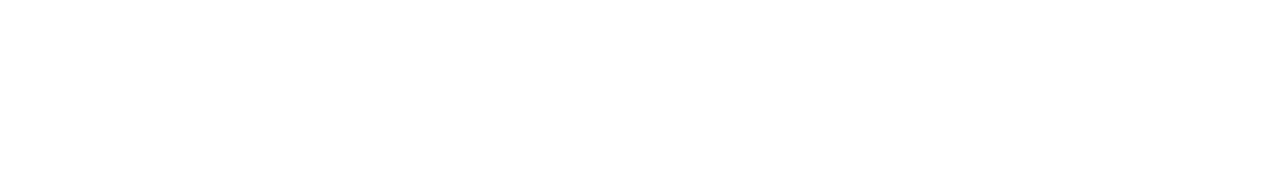
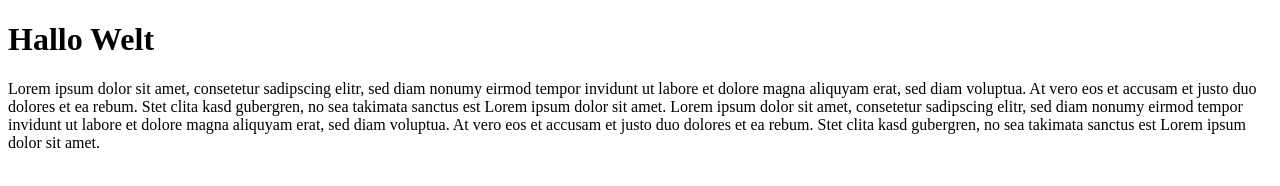
Before and after one commit to baddodg3r/WISS_293, a plain HTML site: page helloworld.html in a window 1280 px wide. Drawn offline with Linux system fonts and the light colour scheme.

Commit message:
erweitert

```diff
--- a/helloworld.html
+++ b/helloworld.html
@@ -14,7 +14,19 @@
     </header>
 
     <main>
-      <!-- Hauptinhalt -->
+      <div>
+        <h1>Hallo Welt</h1>
+        <p>Lorem ipsum dolor sit amet, consetetur sadipscing elitr,
+          sed diam nonumy eirmod tempor invidunt ut labore et dolore magna aliquyam erat,
+          sed diam voluptua. At vero eos et accusam et justo duo dolores et ea rebum.
+          Stet clita kasd gubergren, no sea takimata sanctus est Lorem ipsum dolor sit amet.
+          Lorem ipsum dolor sit amet, consetetur sadipscing elitr,
+          sed diam nonumy eirmod tempor invidunt ut labore et dolore magna aliquyam erat, sed diam voluptua.
+          At vero eos et accusam et justo duo dolores et ea rebum.
+          Stet clita kasd gubergren, no sea takimata sanctus est Lorem ipsum dolor sit amet.
+        </p>
+      </div>
+
     </main>
 
     <footer>
```
